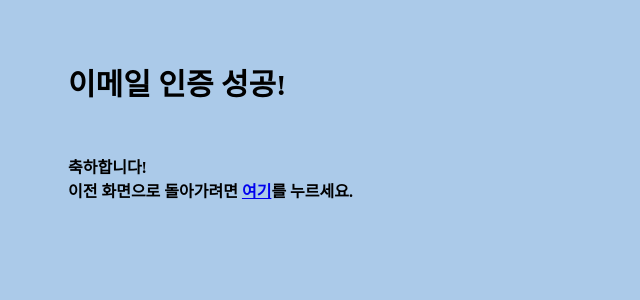
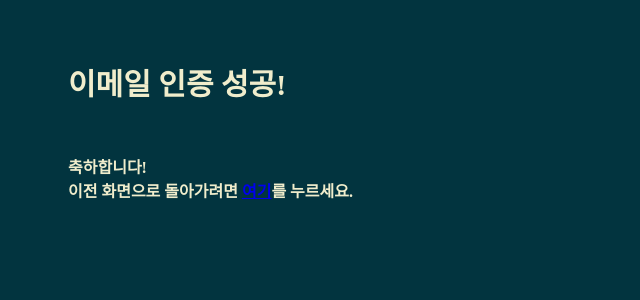
Before and after one commit to pjy008008/Opensw, a Django app: page /verificated/ in a window 1280 px wide. Shown: the top 300 px of the page, without its empty margins (0-640 px from the left). Run offline with Django 4.2, Linux system fonts and the light colour scheme.

Commit message:
(#14)css 수정

```diff
--- a/backend/accountdata/templates/email_verify.html
+++ b/backend/accountdata/templates/email_verify.html
@@ -5,20 +5,20 @@
         <meta charset="utf-8">
         <style>
             h2{
-                color: black;
+                color: #f0edcc;
                 margin-top: 60px;
                 margin-left: 60px;
                 font-size: 30px;
                 font-weight: bold;
             }
             p{
-                color: black;
+                color: #f0edcc;
                 margin-top: 50px;
                 margin-left: 60px;
                 font-weight: bold;
             }
             body{
-                background-color: #ABCAE9;
+                background-color: #02343f;
             }
         </style>
     </head>
```
